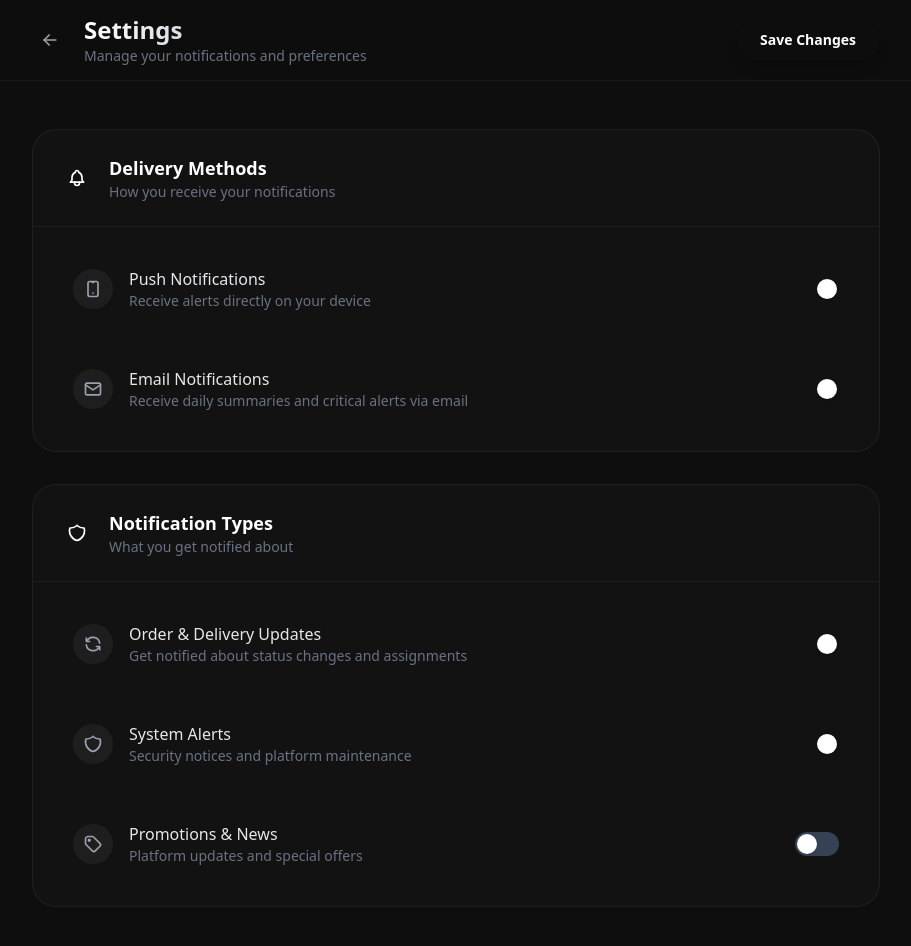
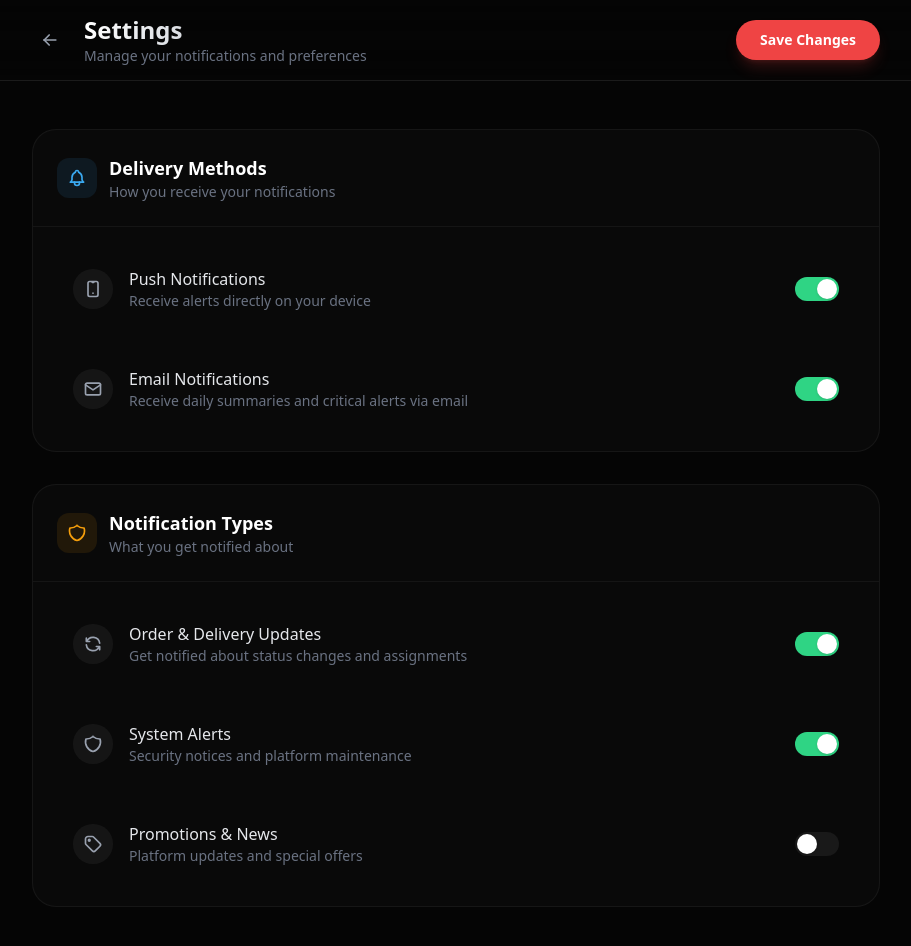
Before and after one commit to ifeanyireed/nets_dispatch, a Next.js app in the folder agent_app/: page /settings in a window 1280 px wide. Shown: the top 946 px of the page, without its empty margins (184-1095 px from the left). Built offline with nearby package versions, Linux system fonts and the light colour scheme; no server answers; sample sign-in values are in the browser's storage.

Commit message:
style: fix agent app settings theme colors

```diff
--- a/agent_app/src/app/settings/page.js
+++ b/agent_app/src/app/settings/page.js
@@ -80,15 +80,15 @@ export default function SettingsPage() {
   if (isLoading) {
     return (
       <div className="min-h-screen bg-[#0E0E0E] flex items-center justify-center">
-        <div className="w-8 h-8 border-4 border-azure border-t-transparent rounded-full animate-spin"></div>
+        <div className="w-8 h-8 border-4 border-hazard border-t-transparent rounded-full animate-spin"></div>
       </div>
     );
   }
 
   return (
-    <div className="min-h-screen bg-[#0E0E0E] text-white">
+    <div className="min-h-screen bg-ink text-white">
       {/* Header */}
-      <header className="sticky top-0 z-50 bg-[#0E0E0E]/80 backdrop-blur-xl border-b border-white/5">
+      <header className="sticky top-0 z-50 bg-ink/80 backdrop-blur-xl border-b border-hairline">
         <div className="max-w-4xl mx-auto px-6 h-20 flex items-center justify-between">
           <div className="flex items-center space-x-4">
             <Link href="/dashboard" className="p-2 hover:bg-white/5 rounded-full transition-colors">
@@ -104,7 +104,7 @@ export default function SettingsPage() {
           <button
             onClick={saveSettings}
             disabled={isSaving}
-            className="px-6 py-2.5 bg-azure text-white text-sm font-semibold rounded-full hover:bg-azure/90 transition-all shadow-lg shadow-azure/20 disabled:opacity-50 disabled:cursor-not-allowed flex items-center space-x-2"
+            className="px-6 py-2.5 bg-hazard text-white text-sm font-semibold rounded-full hover:bg-hazard/90 transition-all shadow-lg shadow-hazard/20 disabled:opacity-50 disabled:cursor-not-allowed flex items-center space-x-2"
           >
             {isSaving ? (
               <>
@@ -130,7 +130,7 @@ export default function SettingsPage() {
           {/* Notification Channels */}
           <section className="bg-white/[0.02] border border-white/5 rounded-3xl overflow-hidden">
             <div className="p-6 border-b border-white/5 flex items-center space-x-3">
-              <div className="w-10 h-10 rounded-xl bg-azure/10 flex items-center justify-center text-azure">
+              <div className="w-10 h-10 rounded-xl bg-sky/10 flex items-center justify-center text-sky">
                 <IconBell className="w-5 h-5" />
               </div>
               <div>
@@ -159,7 +159,7 @@ export default function SettingsPage() {
           {/* Alert Types */}
           <section className="bg-white/[0.02] border border-white/5 rounded-3xl overflow-hidden">
             <div className="p-6 border-b border-white/5 flex items-center space-x-3">
-              <div className="w-10 h-10 rounded-xl bg-hazel/10 flex items-center justify-center text-hazel">
+              <div className="w-10 h-10 rounded-xl bg-[#f59e0b]/10 flex items-center justify-center text-[#f59e0b]">
                 <IconShield className="w-5 h-5" />
               </div>
               <div>
@@ -212,7 +212,7 @@ function ToggleRow({ icon, title, description, checked, onChange }) {
       <button
         type="button"
         className={`relative inline-flex h-6 w-11 flex-shrink-0 cursor-pointer rounded-full border-2 border-transparent transition-colors duration-200 ease-in-out focus:outline-none ${
-          checked ? 'bg-azure' : 'bg-gray-700'
+          checked ? 'bg-live' : 'bg-panel-3'
         }`}
         role="switch"
         aria-checked={checked}
```
